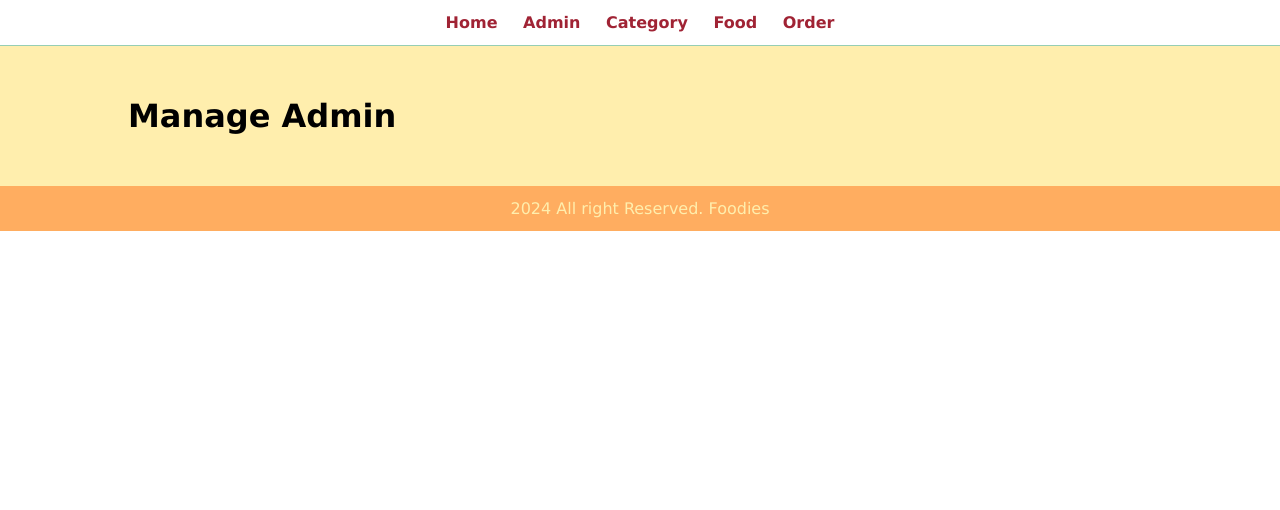
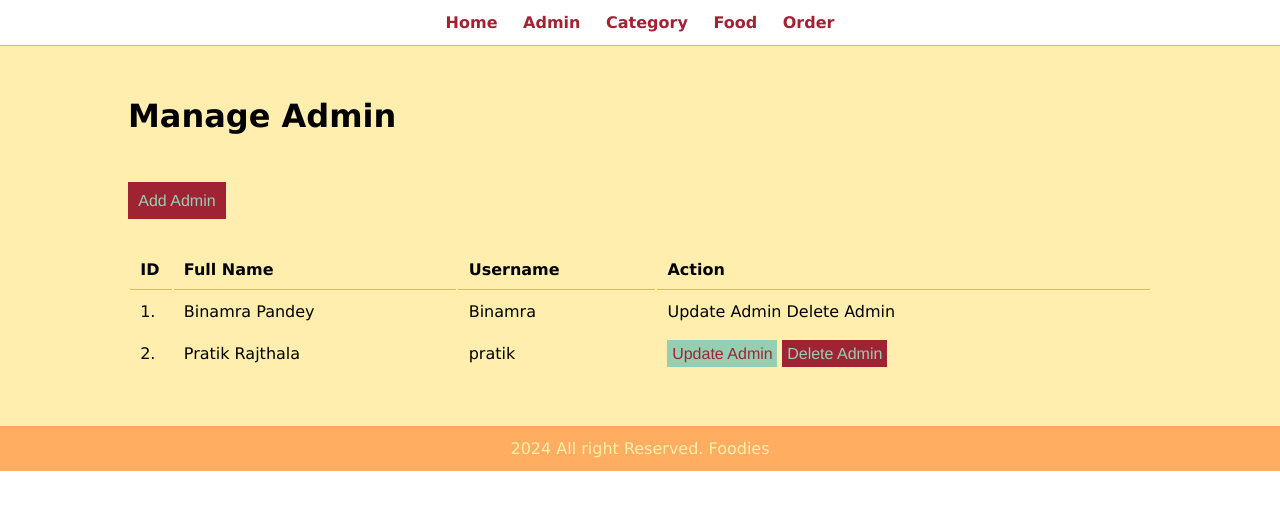
Before and after one commit to binamra-linux/foodies, a PHP site: page /admin/manage-admin.php in a window 1280 px wide. Shown: the top 510 px of the page. Run offline with PHP 8.4, Linux system fonts and the light colour scheme.

Commit message:
Added buttons in Admin Page

```diff
--- a/admin/manage-admin.php
+++ b/admin/manage-admin.php
@@ -4,7 +4,38 @@
 <div class="main-content">
 <div class="wrapper">
     <h1>Manage Admin</h1>
+    <br><br><br>
+    <!-- Add admin button -->
+    <a href="" class="btn-primary">Add Admin</a>
+    <br><br><br>
+    <table class="table-full">
+        <tr>
+            <th>ID</th>
+            <th>Full Name</th>
+            <th>Username</th>
+            <th>Action</th>
+        </tr>
 
+        <tr>
+            <td>1. </td>
+            <td>Binamra Pandey</td>
+            <td>Binamra</td>
+            <td>
+                Update Admin
+                Delete Admin
+            </td>
+        </tr>
+
+        <tr>
+            <td>2. </td>
+            <td>Pratik Rajthala</td>
+            <td>pratik</td>
+            <td>
+                <a href="#" class="btn-secondary">Update Admin</a>
+                <a href="#" class="btn-danger">Delete Admin</a>
+            </td>
+        </tr>
+    </table>
 
     </div>
 </div>
--- a/css/admin.css
+++ b/css/admin.css
@@ -30,6 +30,43 @@
   clear: both;
 }
 
+.table-full {
+  width: 100%;
+}
+
+table tr th {
+  border-bottom: 1px solid var(--green);
+  padding: 1%;
+  text-align: left;
+}
+
+table tr td {
+  padding: 1%;
+}
+
+.btn-primary {
+  background-color: var(--primary);
+  padding: 1%;
+  color: var(--green);
+  text-decoration: none;
+  font-family: "Franklin Gothic Medium", "Arial Narrow", Arial, sans-serif;
+}
+
+.btn-secondary {
+  background-color: var(--green);
+  padding: 1%;
+  color: var(--primary);
+  text-decoration: none;
+  font-family: "Franklin Gothic Medium", "Arial Narrow", Arial, sans-serif;
+}
+
+.btn-danger {
+  background-color: var(--primary);
+  padding: 1%;
+  color: var(--green);
+  text-decoration: none;
+  font-family: "Franklin Gothic Medium", "Arial Narrow", Arial, sans-serif;
+}
 /*Menu*/
 .menu {
   border-bottom: 1px solid var(--green);
```
